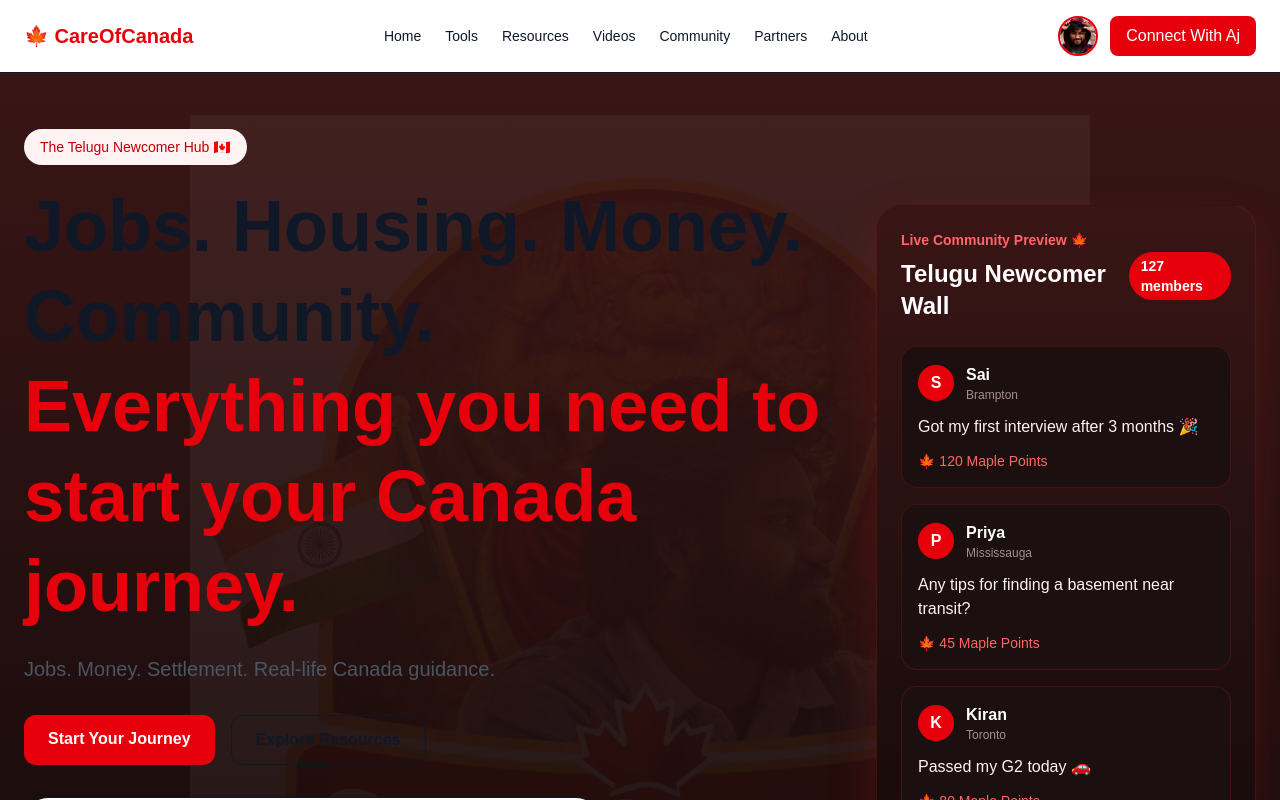
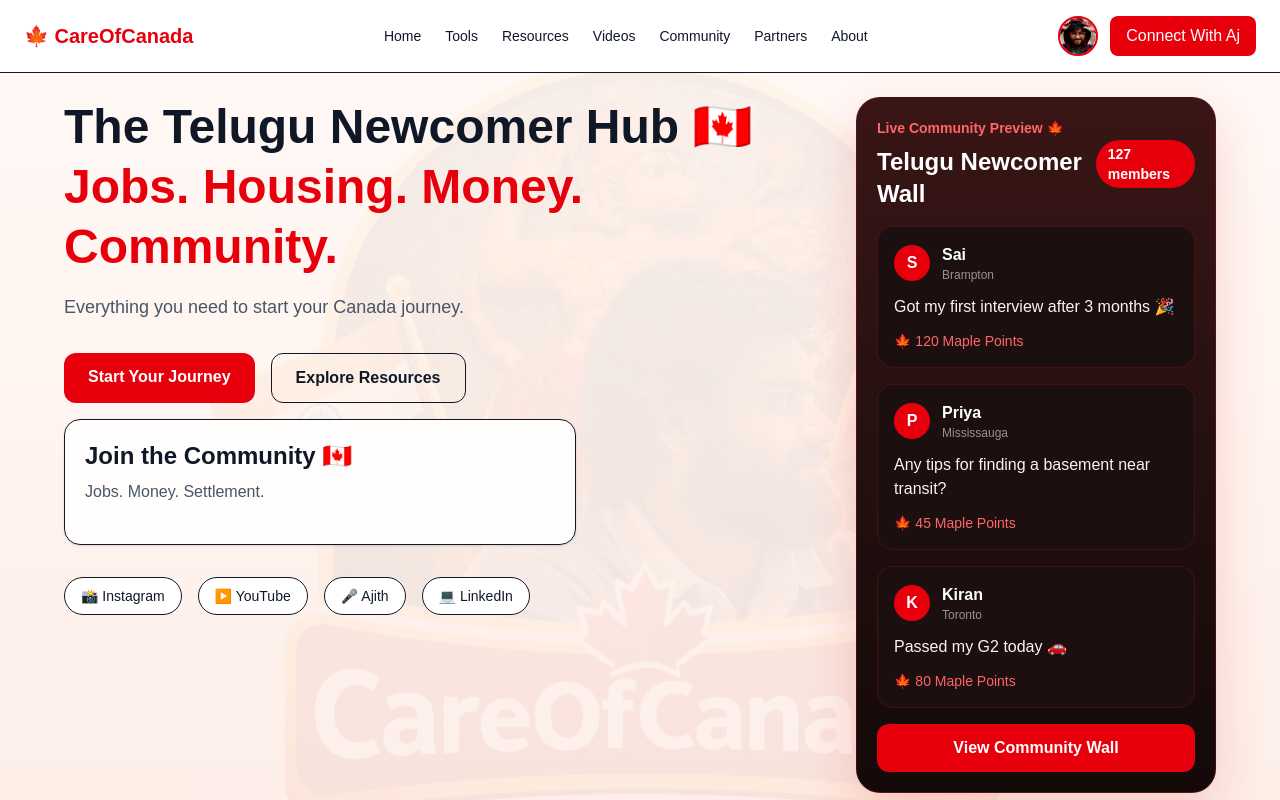
Before and after one commit to PranithhKotamraju/careofcanada, a Next.js app: page / in a window 1280 px wide. Shown: the top 800 px of the page. Built offline with nearby package versions, Linux system fonts and the light colour scheme.

Commit message:
updated main page resolution

```diff
--- a/app/page.tsx
+++ b/app/page.tsx
@@ -94,7 +94,7 @@ export default function Home() {
 
       <section
         id="home"
-        className="relative overflow-hidden bg-gradient-to-b from-[#3a1515] via-[#251010] to-[#140909] px-6 py-14"
+        className="relative overflow-hidden bg-gradient-to-b from-[#fff8f5] via-[#fff4ef] to-[#fdeee8] px-6 py-6"
       >
         <div className="pointer-events-none absolute inset-0 flex items-center justify-center">
           <img
@@ -104,20 +104,20 @@ export default function Home() {
           />
         </div>
 
-        <div className="relative z-10 mx-auto grid max-w-7xl items-center gap-6 lg:grid-cols-[1fr_380px]">
+        <div className="relative z-10 mx-auto grid max-w-6xl items-start gap-6 lg:grid-cols-[1fr_360px]">
           <div className="text-center lg:text-left">
-            <p className="mb-4 inline-block rounded-full bg-red-50 px-4 py-2 text-sm font-medium text-red-700">
-            The Telugu Newcomer Hub 🇨🇦
-            </p>
+          <h2 className="text-4xl font-bold leading-tight md:text-5xl">
+  The Telugu Newcomer Hub 🇨🇦
+  <span className="block text-red-600">
+    Jobs. Housing. Money. Community.
+  </span>
+</h2>
 
-            <h2 className="text-5xl font-bold leading-tight md:text-7xl">
-            Jobs. Housing. Money. Community.
-              <span className="block text-red-600">Everything you need to start your Canada journey.</span>
-            </h2>
+<p className="mt-4 max-w-2xl text-lg text-gray-600 lg:mx-0">
+  Everything you need to start your Canada journey.
+</p>
 
-            <p className="mt-6 max-w-3xl text-xl text-gray-600 lg:mx-0">
-              Jobs. Money. Settlement. Real-life Canada guidance.
-            </p>
+
 
             <div className="mt-8 flex flex-wrap justify-center gap-4 lg:justify-start">
               <a
@@ -135,7 +135,7 @@ export default function Home() {
               </a>
             </div>
 
-            <div className="mt-8 max-w-xl rounded-3xl border bg-white p-6 shadow-sm lg:mx-0">
+            <div className="mt-4 max-w-lg rounded-2xl border bg-white/90 p-5 shadow-sm lg:mx-0">
               <h3 className="text-2xl font-bold">Join the Community 🇨🇦</h3>
               <p className="mt-2 text-gray-600">Jobs. Money. Settlement.</p>
 
@@ -158,7 +158,7 @@ export default function Home() {
             </div>
           </div>
 
-          <div className="rounded-3xl border border-red-900/40 bg-gradient-to-b from-[#3a1515] via-[#251010] to-[#140909] p-6 text-white shadow-[0_20px_50px_rgba(220,38,38,0.18)]">
+          <div className="rounded-3xl border border-red-900/40 bg-gradient-to-b from-[#3a1515] via-[#251010] to-[#140909] p-5 text-white shadow-[0_20px_50px_rgba(220,38,38,0.18)]">
             <div className="flex items-center justify-between">
               <div>
                 <p className="text-sm font-semibold text-red-400">
@@ -174,7 +174,7 @@ export default function Home() {
               </span>
             </div>
 
-            <div className="mt-6 space-y-4">
+            <div className="mt-4 space-y-4">
               {communityPreviewPosts.map((post, index) => (
                 <div
                   key={index}
@@ -202,7 +202,7 @@ export default function Home() {
 
             <a
               href="/community"
-              className="mt-6 block rounded-xl bg-red-600 px-5 py-3 text-center font-semibold text-white hover:bg-red-700"
+              className="mt-4 block rounded-xl bg-red-600 px-5 py-3 text-center font-semibold text-white hover:bg-red-700"
             >
               View Community Wall
             </a>
@@ -320,7 +320,7 @@ export default function Home() {
         </div>
       </section>
 
-      <section id="about" className="bg-red-600 px-6 py-20 text-center text-white">
+      <section id="about" className="bg-gradient-to-b from-[#fff8f5] to-[#fdeee8] px-6 py-16 text-center text-gray-900">
         <h2 className="text-4xl font-bold">
           The Story Behind CareOfCanada 🇨🇦
         </h2>
@@ -362,7 +362,7 @@ export default function Home() {
           href="https://www.instagram.com/mcajith8"
           target="_blank"
           rel="noopener noreferrer"
-          className="mt-10 inline-block rounded-xl bg-white px-6 py-3 font-semibold text-red-600"
+          className="mt-10 inline-block rounded-xl bg-red-600 px-6 py-3 font-semibold text-white"
         >
           Connect With Ajith
         </a>
```
